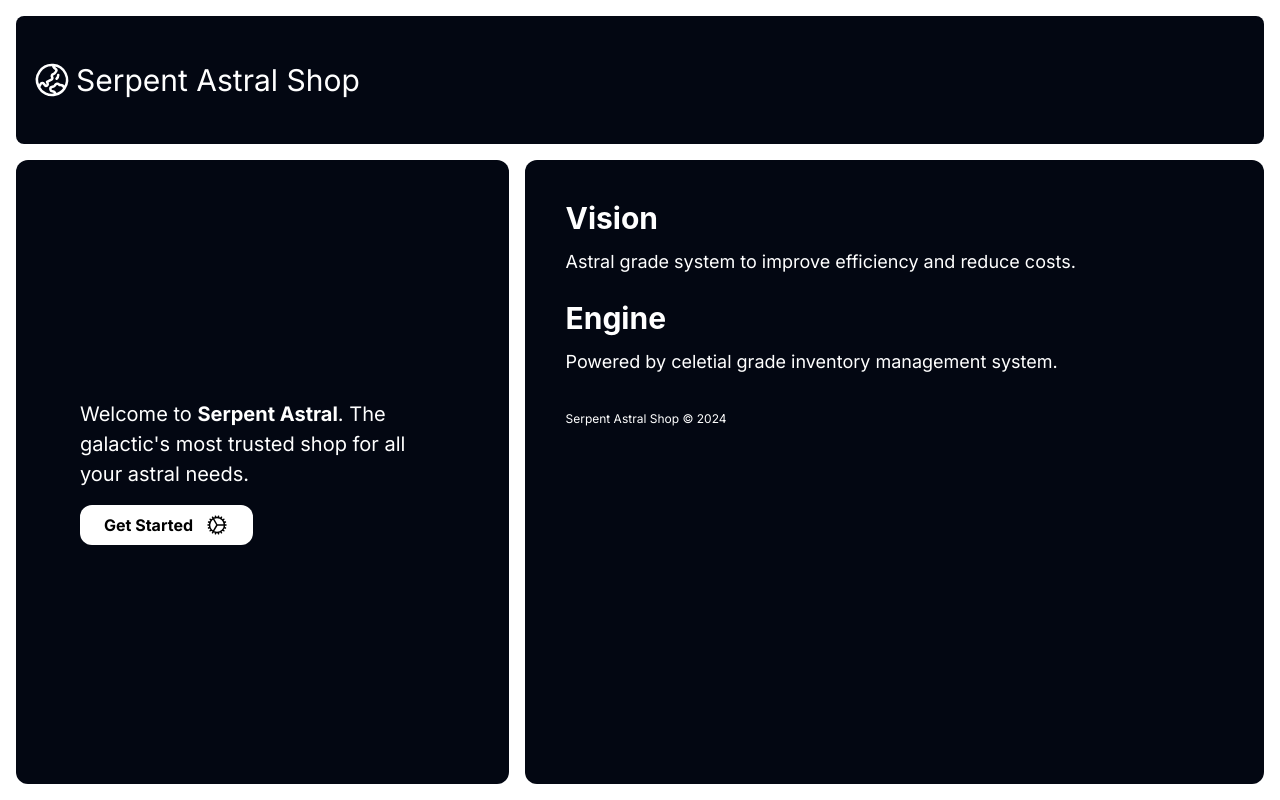
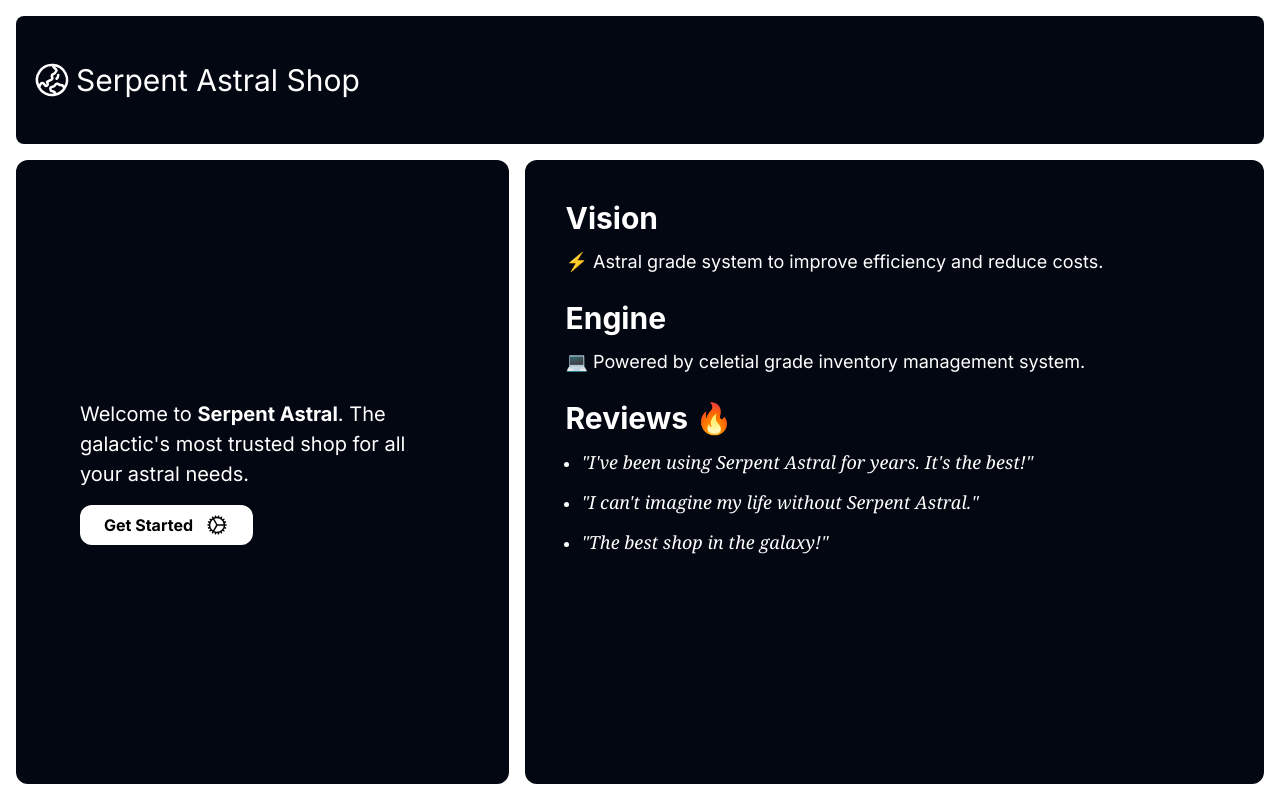
Before and after one commit to keanteng/serpent-astral, a Next.js app: page / in a window 1280 px wide. Built offline with nearby package versions, Linux system fonts and the light colour scheme.

Commit message:
minor edit landing page #18

```diff
--- a/app/layout.tsx
+++ b/app/layout.tsx
@@ -6,8 +6,9 @@ import { Providers } from "./providers";
 const inter = Inter({ subsets: ["latin"] });
 
 export const metadata: Metadata = {
-  title: "Create Next App",
-  description: "Generated by create next app",
+  title: "Serpent Astral | Gen 1.0",
+  description: "The galactic's most trusted shop for all your astral needs.",
+
 };
 
 export default function RootLayout({
--- a/app/page.tsx
+++ b/app/page.tsx
@@ -2,6 +2,8 @@ import {
   Box,
   Text,
   Heading,
+  UnorderedList as List,
+  ListItem,
 } from '@chakra-ui/react';
 import Link from 'next/link';
 import { GlobeAsiaAustraliaIcon, CogIcon } from '@heroicons/react/24/outline';
@@ -36,19 +38,36 @@ export default function Home() {
             Vision
           </Heading>
           <Text className='text-lg text-white mt-3'>
-            Astral grade system to improve efficiency and reduce costs.
+            ⚡ Astral grade system to improve efficiency and reduce costs.
           </Text>
 
           <Heading size='lg' className='text-white mt-6'>
             Engine
           </Heading>
           <Text className='text-lg text-white mt-3'>
-            Powered by celetial grade inventory management system.
+            💻 Powered by celetial grade inventory management system.
           </Text>
 
-          <Text as='sub' className='mt-10 text-white'>
-            Serpent Astral Shop &copy; 2024
-          </Text>
+          <Heading size='lg' className='text-white mt-6'>
+            Reviews 🔥
+          </Heading>
+          <List spacing={3} color='white'>
+            <ListItem>
+              <Text className='text-lg text-white mt-3 font-serif italic'>
+                "I've been using Serpent Astral for years. It's the best!"
+              </Text>
+            </ListItem>
+            <ListItem>
+              <Text className='text-lg text-white mt-3 font-serif italic'>
+                "I can't imagine my life without Serpent Astral."
+              </Text>
+            </ListItem>
+            <ListItem>
+              <Text className='text-lg text-white mt-3 font-serif italic'>
+                "The best shop in the galaxy!"
+              </Text>
+            </ListItem>
+          </List>
         </Box>
       </Box>
     </main>
```
